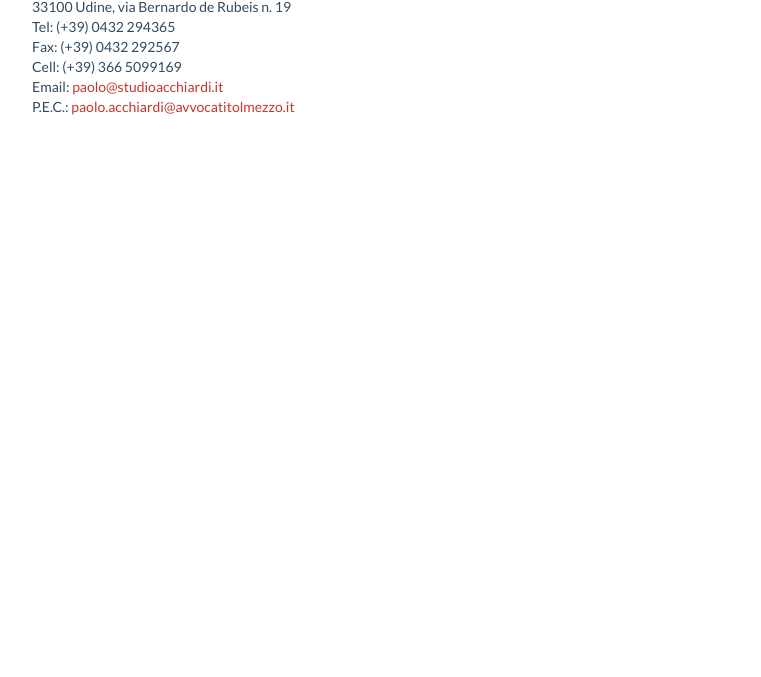
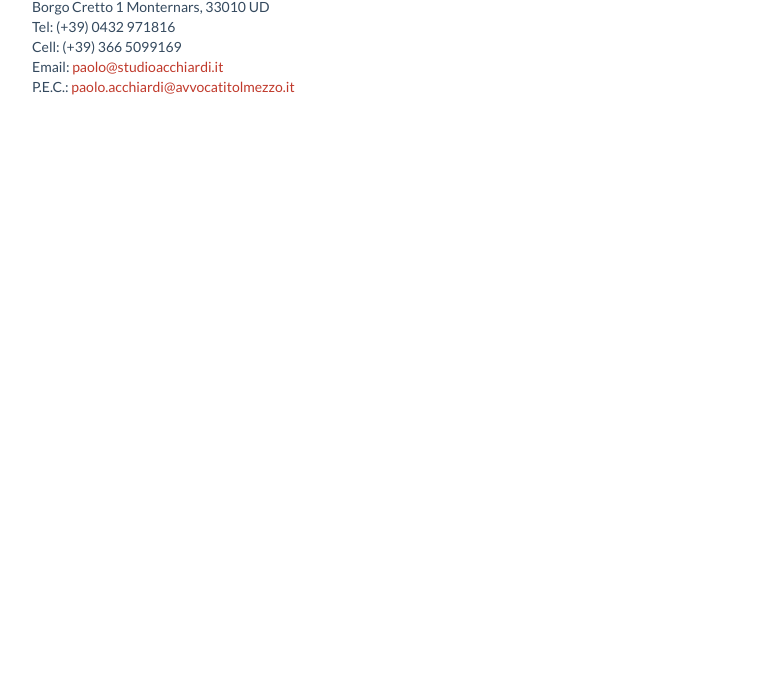
Before and after one commit to rikiji/studioacchiardi.it, a plain HTML site: page index.html in a window 1280 px wide. Shown: the part 123-800 px from the top of the page, without its empty margins (138-899 px from the left). Drawn offline with Linux system fonts and the light colour scheme.

Commit message:
Update address

```diff
--- a/index.html
+++ b/index.html
@@ -19,9 +19,8 @@
 	<h1 class="title">Studio Legale Paolo Acchiardi - Avvocato</h1>
       <p>
 	<ul class="unstyled">
-	  <li>33100 Udine, via Bernardo de Rubeis n. 19</li>
-	  <li>Tel: (+39) 0432 294365</li>
-	  <li>Fax: (+39) 0432 292567</li>
+	  <li>Borgo Cretto 1 Monternars, 33010 UD</li>
+	  <li>Tel: (+39) 0432 971816</li>
 	  <li>Cell: (+39) 366 5099169</li>
 	  <li>Email: <a class="sub" href="mailto:paolo chiocciola studioacchiardi punto it">paolo chiocciola studioacchiardi punto it</a></li>
 	  <li>P.E.C.: <a class="sub" href="mailto:paolo punto acchiardi chiocciola avvocatitolmezzo punto it">paolo punto acchiardi chiocciola avvocatitolmezzo punto it</a></li>
```
